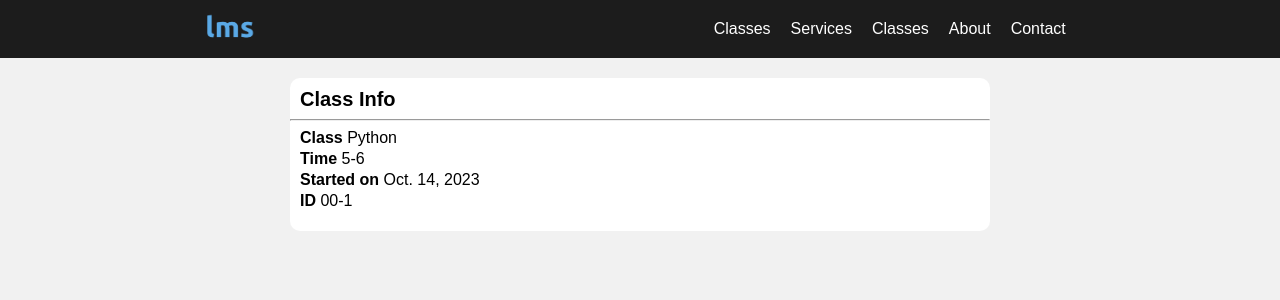
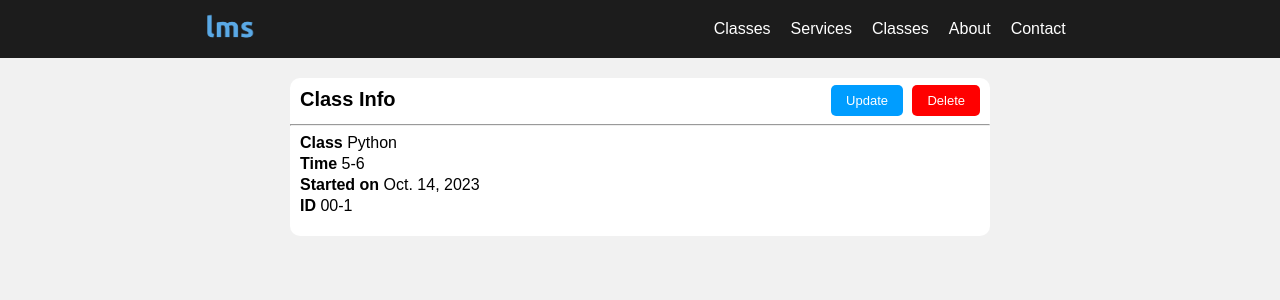
Before and after one commit to gitShabirAhmad/learning-management-system, a Django app: page /detail/1 in a window 1280 px wide. Shown: the top 300 px of the page. Run offline with Django 4.2, Linux system fonts and the light colour scheme; data comes from the database, SQL or seed files in the repository; both versions use the stored data as it was after the commit.

Commit message:
CRUD Completed

```diff
--- a/lms/urls.py
+++ b/lms/urls.py
@@ -28,4 +28,7 @@ urlpatterns = [
     path('detail/<int:class_id>', views.detail,name='detail'),
     path('login/', views.login,name='login'),
     path('create/', views.create,name='create'),
+    path('delete/<int:class_id>/', views.delete,name='delete'),
+    path('update/<int:class_id>/', views.update,name='update'),
+
 ]
--- a/lms_app/static/css/classes.css
+++ b/lms_app/static/css/classes.css
@@ -37,6 +37,9 @@
     background-color: #fff;
     margin: 0px 0px 15px ;
 }
+
+
+/* Class Header */
 .first{
     display: flex;
     justify-content: space-between;
@@ -80,7 +83,7 @@
 }
 
 
-
+/* Pagination */
 .paginator a{
     background-color: #5aa9e6;
     text-decoration: none;
@@ -110,6 +113,7 @@
     border-radius: 6px;
     color: #5aa9e6;
 }
+
 
 /* Class Info style */
 #container{
@@ -148,6 +152,41 @@
     background-color: #5aa9e6;
     color: #fff;
 }
+
+
+/* Class info delete&update buttons */
+.header{
+    display: flex;
+    align-items: center;
+    justify-content: space-between;
+}
+.btn{
+    margin: 7px 10px 2px 0px;
+}
+#update,#delete{
+    text-decoration: none;
+    font-size: 13px;
+    border-radius: 5px;
+    color: rgb(255, 255, 255);
+    background-color: #fff;
+    padding: 8px 15px;
+}
+#update{
+    background-color: rgb(0, 157, 255);
+    margin-right: 5px;
+}
+#update:hover{
+    background-color: rgb(0, 106, 245);
+}
+#delete{
+    background-color: red;
+}
+#delete:hover{
+    background-color: rgb(237, 0, 0);
+}
+
+
+
 
 
 
@@ -236,6 +275,11 @@
     border: 3px solid #5aa9e6;
 }
 
+
+
+
+
+
 @media (max-width: 1000px){
     .Class a{
         width: 300px;
@@ -251,4 +295,10 @@
     .clases{
         width: 230px;
     }
+    .first{
+        flex-direction: column;
+    }
+    #add{
+        width: 40px;
+    }
 }
--- a/lms_app/templates/lms_app/detail.html
+++ b/lms_app/templates/lms_app/detail.html
@@ -12,8 +12,13 @@
         {% include 'partials/_nav.html' %}
         <div id="container">
             <div id="info">
-
-                <h2>Class Info</h2>
+                <div class="header">
+                    <h2>Class Info</h2>
+                    <div class="btn">
+                        <a href="{% url 'update' class_id.id %}" id="update">Update</a>
+                        <a href="{% url 'delete' class_id.id %}" id="delete">Delete</a>
+                    </div>
+                </div>
                 <hr>
                 <div id="clsInfo">
                     <p><b>Class</b>  {{class_id.name}}</p>
--- a/lms_app/views.py
+++ b/lms_app/views.py
@@ -1,6 +1,11 @@
 from django.shortcuts import render,redirect
 from lms_app.models import Cls
 from django.core.paginator import Paginator
+from django.contrib import messages
+from django.urls import reverse_lazy
+from django.views.generic.edit import UpdateView
+from django.views.generic.base import View
+
 # Create your views here.
 def main(request):
     return render(request,'lms_app/main.html')
@@ -45,7 +50,32 @@ def create(request):
             error = 'no'
         except:
             error = 'yes'
-            pass
 
 
     return render(request,'lms_app/create.html',{'error':error})
+
+def delete(request,class_id):
+    if not request.user.is_staff:
+        return redirect('login')
+    cls = Cls.objects.get(id=class_id)
+    cls.delete()
+    return redirect('classes')
+
+
+def update(request,class_id):
+    if not request.user.is_staff:
+        return redirect('login')
+    clas = Cls.objects.get(id=class_id)
+    if request.method == 'GET':
+        return render(request,'lms_app/update.html',{'clas':clas})
+    else:
+        name = request.POST.get('name')
+        time = request.POST.get('time')
+        started = request.POST.get('date')
+
+        clas.name = name
+        clas.time = time
+        clas.started_date = started
+        clas.save()
+
+        return redirect('classes')
```
Also changed, not shown: lms_app/templates/lms_app/update.html (renamed from lms_app/templates/lms_app/create.html, +8 -7 lines), db.sqlite3.
